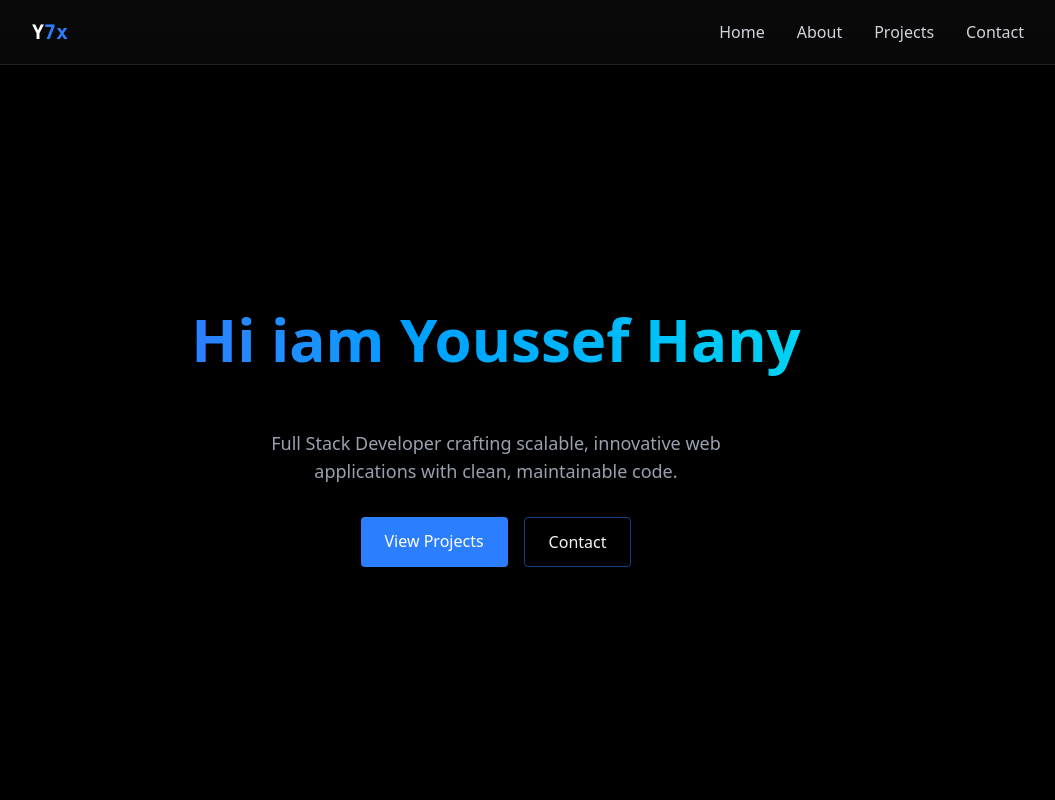
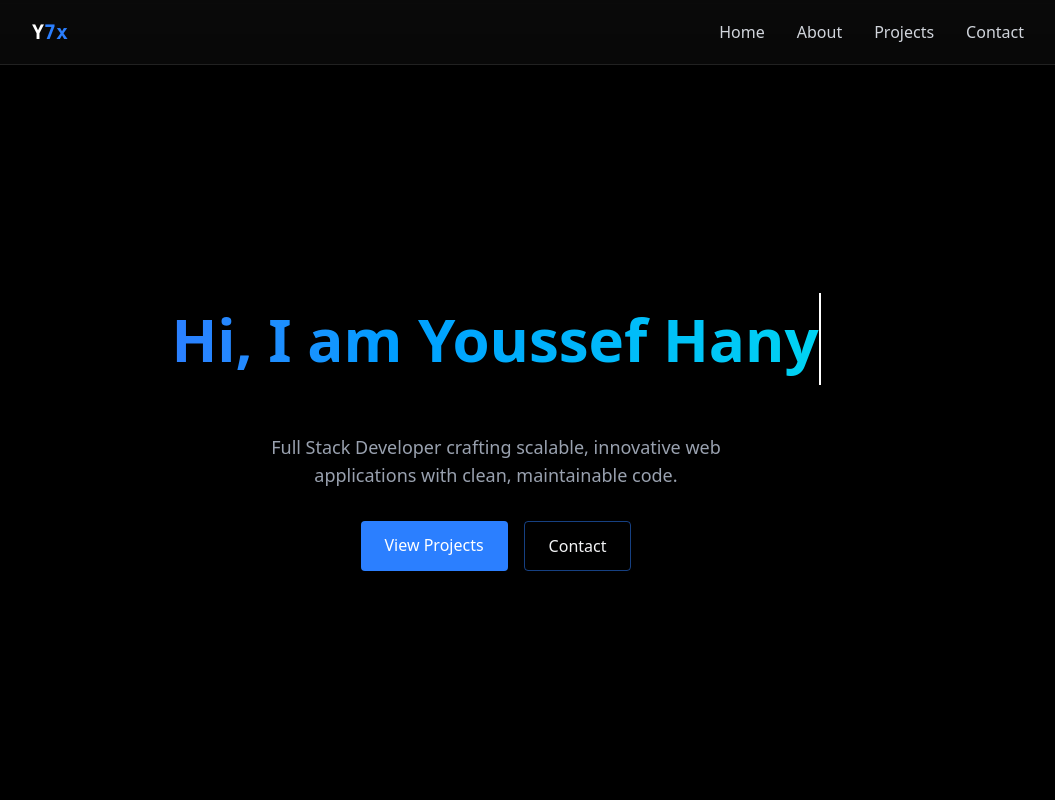
Before and after one commit to youssefhanyfawq3/my-portifilo, a React (Vite) app: page / in a window 1280 px wide. Shown: the top 800 px of the page, without its empty margins (144-1199 px from the left). Built offline with nearby package versions, Linux system fonts and the light colour scheme.

Commit message:
adding animation for home component

```diff
--- a/src/components/Sections/Home.jsx
+++ b/src/components/Sections/Home.jsx
@@ -4,9 +4,17 @@ export const Home  = () => {
     return <section id="home" className="min-h-screen flex items-center justify-center relative">
         <RevealOnScroll>
             <div className="text-center z-10 px-4">
-            <h1 className="text-5xl md:text-6xl font-bold mb-8 bg-gradient-to-r from-blue-500 py-3 to-cyan-400 bg-clip-text text-transparent   leading-right">
-                Hi iam Youssef Hany
-            </h1>
+            <h1
+  className="text-5xl md:text-6xl py-4 font-bold mb-8 bg-gradient-to-r from-blue-500 to-cyan-400 bg-clip-text text-transparent overflow-hidden whitespace-nowrap"
+  style={{
+    borderRight: "2px solid white", // Cursor effect
+    width: "fit-content",
+    animation: "typing 3s steps(30, end), blink-caret 0.75s step-end infinite",
+    animationDelay: "2.5s",
+  }}
+>
+  Hi, I am Youssef Hany
+</h1>
 
             <p className="text-gray-400 text-lg mb-8 mt-12 max-w-lg mx-auto">
             Full Stack Developer crafting scalable, innovative web applications with clean, maintainable code.            </p>
--- a/src/index.css
+++ b/src/index.css
@@ -74,3 +74,22 @@ html,body{
 ::-webkit-scrollbar-thumb:hover {
   background: rgba(255, 255, 255, 0.8); /* Darker blue on hover */
 }
+
+@keyframes typing {
+  from {
+    width: 0;
+  }
+  to {
+    width: 100%;
+  }
+}
+
+@keyframes blink-caret {
+  from,
+  to {
+    border-color: transparent;
+  }
+  50% {
+    border-color: white;
+  }
+}
```
Also changed, not shown: src/assets/Y.png (deleted).
